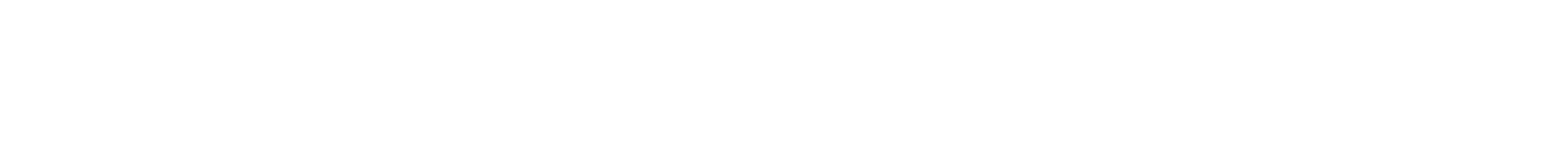
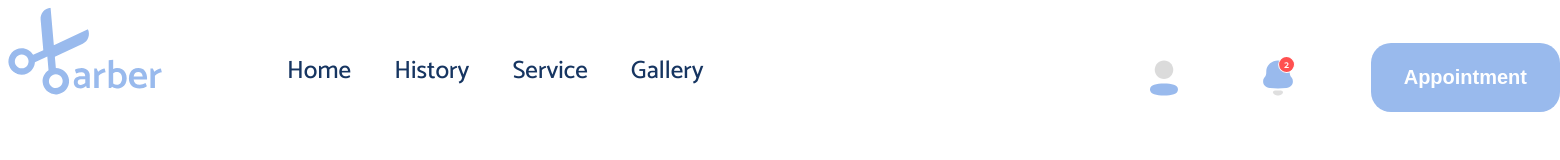
Before and after one commit to IT-LABSacademy/barber, a plain HTML site: page index.html in a window 1280 px wide. Shown: the whole page, 1560 px wide, since content can reach past the window. Drawn offline with Linux system fonts and the light colour scheme.

Commit message:
feat: finished header (25.11.2023/18:19)

```diff
--- a/index.html
+++ b/index.html
@@ -26,5 +26,35 @@
 
     <title>Document</title>
   </head>
-  <body></body>
+  <body>
+
+    <header class="head">
+        <div class="container">
+            <!-- Left -->
+            <div class="left">
+
+                <!-- Logo -->
+                <div class="logo">
+                    <img src="images/logo.svg" alt="err">
+                </div>
+
+                <ul class="menu">
+                    <li>Home</li>
+                    <li>History</li>
+                    <li>Service</li>
+                    <li>Gallery</li>
+                </ul>
+            </div>
+
+            <!-- Right -->
+            <div class="right">
+                <img src="images/user.svg" alt="errr">
+                <img src="images/notification.svg" alt="#">
+                <button class="btn">Appointment</button>
+            </div>
+        </div>
+    </header>
+
+
+  </body>
 </html>
--- a/style.css
+++ b/style.css
@@ -1,3 +1,10 @@
+:root {
+    --white: #ffffff;
+    --black: #000000;
+    --blue: #163561;
+    --sky: #99baed;
+}
+
 /* Normolize */
 * {
   margin: 0;
@@ -16,12 +23,75 @@
 button {
   border: 0;
   outline: 0;
-  background:0;
-  cursor:pointer;
+  background: 0;
+  cursor: pointer;
 }
 
 /* General */
+body {
+  font-family: "Catamaran", sans-serif;
+  font-weight: 400;
+}
+
 .container {
-  width: 1360px;
+  width: 1560px;
   margin: 0 auto;
 }
+
+/* Head */
+.head .container {
+  display: flex;
+  align-items: flex-end;
+  justify-content: space-between;
+}
+
+.head .container .left {
+  display: flex;
+  align-items: center;
+  justify-content: center;
+  gap: 110px;
+}
+.head .container .left .menu {
+  display: flex;
+  align-items: flex-start;
+  justify-content: center;
+  gap: 15px;
+  position: relative;
+  top: -10px;
+}
+
+.head .container .left .menu li {
+  font-weight: 500;
+  font-size: 25px;
+  color: var(--blue);
+  padding: 57px 14px 8px;
+  cursor: pointer;
+  transition: 0.3s;
+}
+
+.head .container .left .menu li:hover {
+  background: var(--sky);
+  color: var(--white);
+  border-radius: 0 0 5px 5px;
+}
+
+.head .container .right {
+  display: flex;
+  align-items: center;
+  justify-content: center;
+  gap: 72px;
+}
+
+.head .container .right .btn {
+  background: var(--sky);
+  color: var(--white);
+  font-size: 20px;
+  font-weight: 700;
+  padding: 23px 33px;
+  border-radius: 20px;
+  transition: 0.3s;
+}
+
+.head .container .right .btn:hover{
+    box-shadow: 10px 10px 20px #99BAED80;
+}
```
Also changed, not shown: images/notification.svg (added), images/user.svg (added).
